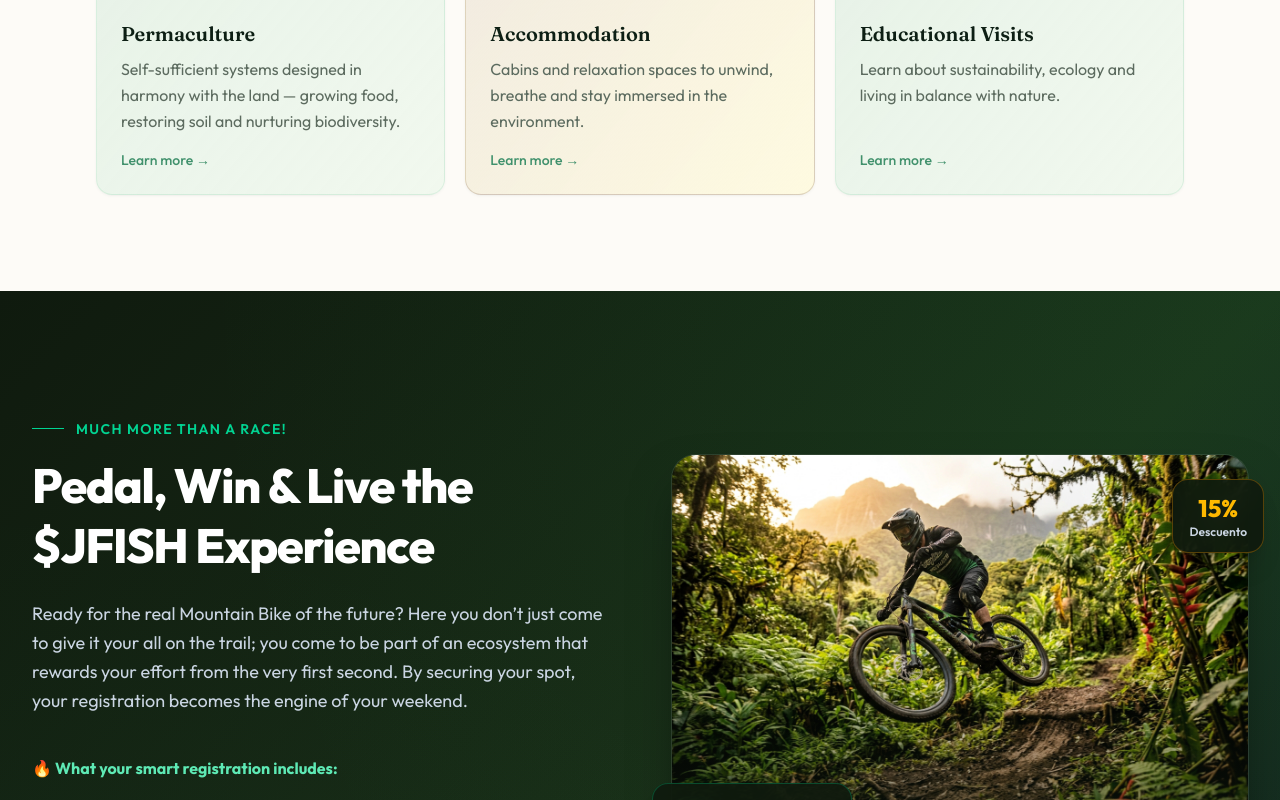
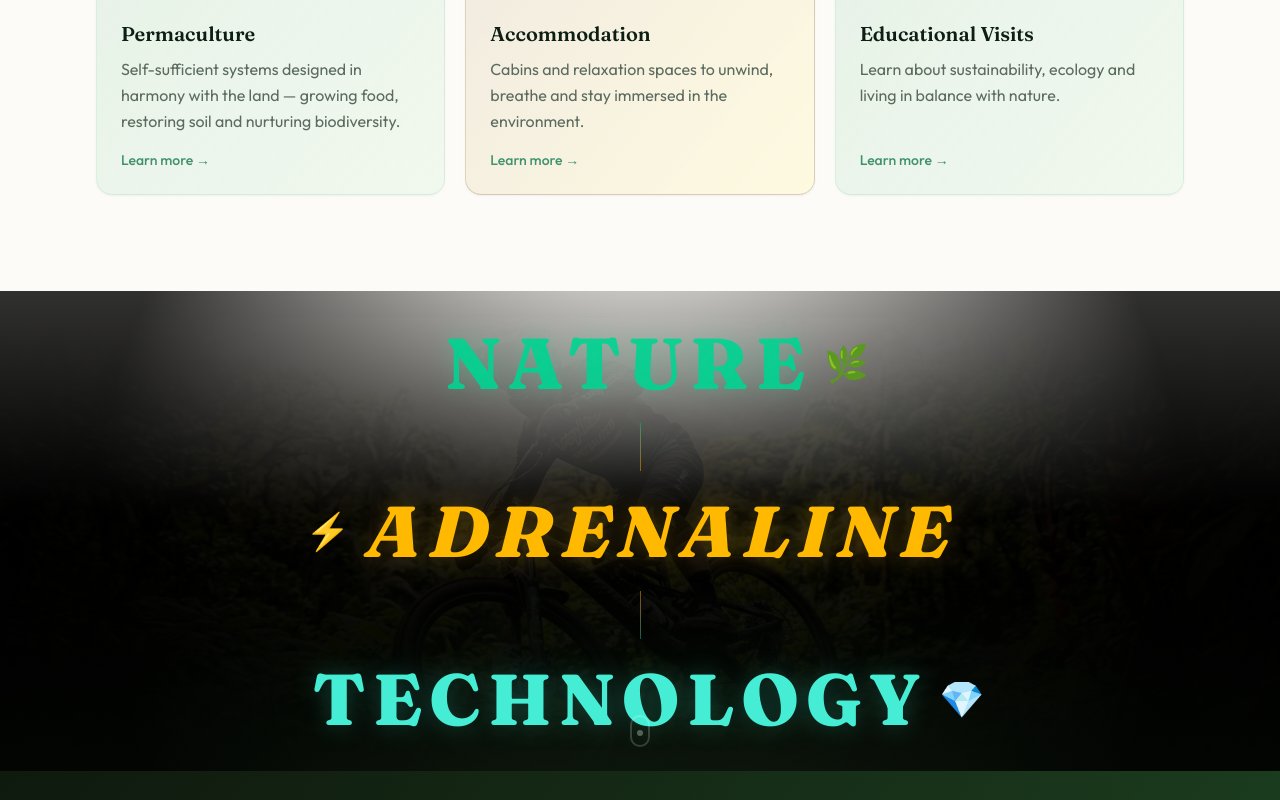
Before and after one commit to jungle-fish/jungle-fish, a Next.js app: page / in a window 1280 px wide. Shown: the part 2000-2800 px from the top of the page. Built offline with nearby package versions, Linux system fonts and the light colour scheme; no server answers.

Commit message:
feat: add MtbTransitionPortal parallax gateway banner

```diff
--- a/components/landing/LandingPage.tsx
+++ b/components/landing/LandingPage.tsx
@@ -3,6 +3,7 @@ import { FinalCTASection } from "@/components/landing/FinalCTASection";
 import { VolunteerSection } from "@/components/landing/VolunteerSection";
 import { Hero } from "@/components/landing/Hero";
 import { MtbSection } from "@/components/landing/MtbSection";
+import { MtbTransitionPortal } from "@/components/landing/MtbTransitionPortal";
 import { PaymentSection } from "@/components/landing/PaymentSection";
 import { Footer } from "@/components/layout/Footer";
 import { Header } from "@/components/layout/Header";
@@ -17,6 +18,7 @@ export function LandingPage() {
         <SectionReveal variant="fromLeft">
           <AboutSection />
         </SectionReveal>
+        <MtbTransitionPortal />
         <SectionReveal variant="fadeUp">
           <MtbSection />
         </SectionReveal>
--- /dev/null
+++ b/components/landing/MtbTransitionPortal.tsx
@@ -0,0 +1,102 @@
+"use client";
+
+import { useRef } from "react";
+import Image from "next/image";
+import { motion, useScroll, useTransform } from "framer-motion";
+import { useLanguage } from "@/lib/i18n/LanguageProvider";
+
+export function MtbTransitionPortal() {
+  const { t } = useLanguage();
+  const containerRef = useRef<HTMLDivElement>(null);
+
+  // Set up scroll hooks for the parallax effect
+  const { scrollYProgress } = useScroll({
+    target: containerRef,
+    offset: ["start end", "end start"],
+  });
+
+  // Parallax translation for the background image
+  const bgY = useTransform(scrollYProgress, [0, 1], ["-15%", "15%"]);
+
+  // Parallax translation for the words (different speeds for depth)
+  const word1X = useTransform(scrollYProgress, [0, 1], ["-60px", "60px"]);
+  const word2X = useTransform(scrollYProgress, [0, 1], ["40px", "-40px"]);
+  const word3X = useTransform(scrollYProgress, [0, 1], ["-30px", "30px"]);
+
+  return (
+    <div
+      ref={containerRef}
+      className="relative z-10 h-[50vh] min-h-[400px] w-full overflow-hidden bg-black sm:h-[60vh]"
+    >
+      {/* Parallax Background Image */}
+      <motion.div style={{ y: bgY }} className="absolute inset-0 h-[130%] w-full">
+        <Image
+          src="/mtb-hero.jpg"
+          alt="Mist jungle trail"
+          fill
+          priority
+          className="object-cover opacity-50 select-none pointer-events-none"
+        />
+      </motion.div>
+
+      {/* Dark and Atmospheric Overlays */}
+      <div className="absolute inset-0 bg-gradient-to-b from-[#f7f5f0] via-black/80 to-[#0f1a0e]" />
+      <div className="absolute inset-0 bg-[radial-gradient(circle_at_center,transparent_20%,rgba(0,0,0,0.8)_80%)]" />
+
+      {/* Content Container */}
+      <div className="relative z-10 flex h-full flex-col items-center justify-center px-4 text-center">
+        <div className="flex flex-col gap-4 sm:gap-6">
+          {/* Word 1: Naturaleza */}
+          <motion.div
+            style={{ x: word1X }}
+            className="flex items-center justify-center gap-3"
+          >
+            <span className="font-display text-4xl font-extrabold uppercase tracking-widest text-emerald-400/90 drop-shadow-[0_0_12px_rgba(52,211,153,0.3)] sm:text-6xl md:text-7xl">
+              {t.mtbTransition.nature}
+            </span>
+            <span className="text-2xl sm:text-4xl">🌿</span>
+          </motion.div>
+
+          {/* Separator / Visual link */}
+          <div className="mx-auto h-8 w-px bg-gradient-to-b from-emerald-500/50 to-amber-500/50 sm:h-12" />
+
+          {/* Word 2: Adrenalina */}
+          <motion.div
+            style={{ x: word2X }}
+            className="flex items-center justify-center gap-3"
+          >
+            <span className="text-2xl sm:text-4xl">⚡</span>
+            <span className="font-display text-4xl font-extrabold uppercase tracking-widest text-amber-400 drop-shadow-[0_0_12px_rgba(251,191,36,0.3)] sm:text-6xl md:text-7xl italic">
+              {t.mtbTransition.adrenaline}
+            </span>
+          </motion.div>
+
+          {/* Separator / Visual link */}
+          <div className="mx-auto h-8 w-px bg-gradient-to-b from-amber-500/50 to-teal-500/50 sm:h-12" />
+
+          {/* Word 3: Tecnología */}
+          <motion.div
+            style={{ x: word3X }}
+            className="flex items-center justify-center gap-3"
+          >
+            <span className="font-display text-4xl font-extrabold uppercase tracking-widest text-teal-300 drop-shadow-[0_0_12px_rgba(45,212,191,0.3)] sm:text-6xl md:text-7xl">
+              {t.mtbTransition.technology}
+            </span>
+            <span className="text-2xl sm:text-4xl">💎</span>
+          </motion.div>
+        </div>
+
+        {/* Subtle scroll hint */}
+        <div className="absolute bottom-6 left-1/2 -translate-x-1/2 opacity-30">
+          <div className="h-8 w-5 rounded-full border-2 border-white/60 p-1 flex justify-center">
+            <motion.div
+              animate={{ y: [0, 10, 0] }}
+              transition={{ repeat: Infinity, duration: 1.5, ease: "easeInOut" }}
+              className="h-1.5 w-1.5 rounded-full bg-white"
+            />
+          </div>
+        </div>
+      </div>
+    </div>
+  );
+}
--- a/lib/i18n/translations/en.ts
+++ b/lib/i18n/translations/en.ts
@@ -388,6 +388,11 @@ const en = {
       "Spots are limited. Secure your kit, download your digital wallet, and get ready to ride the most technological and exciting circuit of the year.",
     cta: "Secure My Spot & My Tokens",
   },
+  mtbTransition: {
+    nature: "Nature",
+    adrenaline: "Adrenaline",
+    technology: "Technology",
+  },
   language: {
     en: "English",
     es: "Español",
--- a/lib/i18n/translations/es.ts
+++ b/lib/i18n/translations/es.ts
@@ -394,6 +394,11 @@ const es: TranslationDictionary = {
       "Las inscripciones son limitadas. Asegura tu kit, descarga tu billetera digital y prepárate para pedalear en el circuito más tecnológico y emocionante del año.",
     cta: "Asegurar Mi Campo y Mis Tokens",
   },
+  mtbTransition: {
+    nature: "Naturaleza",
+    adrenaline: "Adrenalina",
+    technology: "Tecnología",
+  },
   language: {
     en: "English",
     es: "Español",
```
